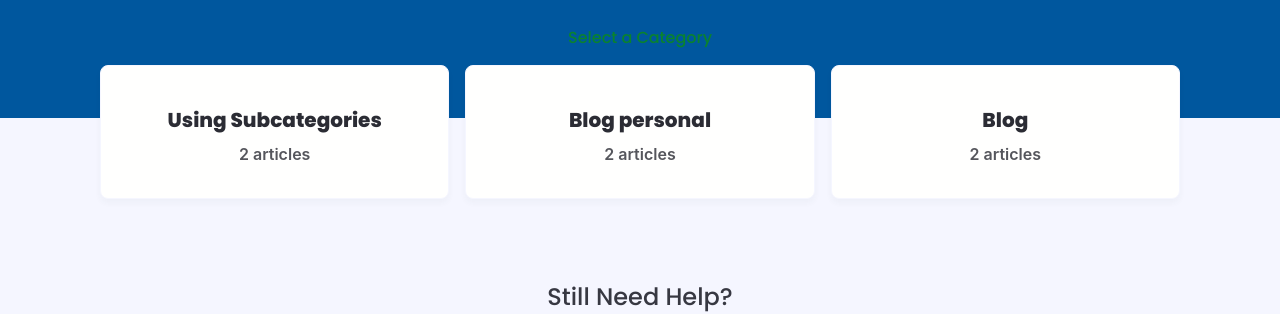
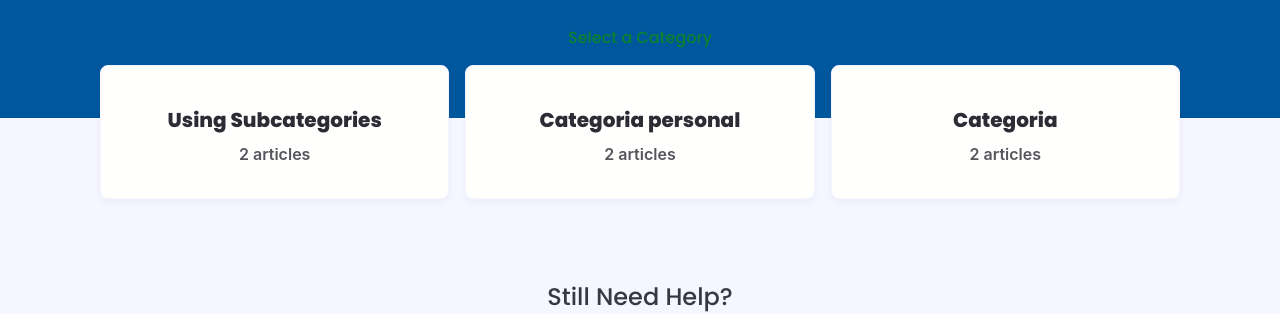
Before and after one commit to ToziGar/Odin, a Jekyll site: the page built from index.html, in a window 1280 px wide. Shown: the part 355-669 px from the top of the page. Built offline with Jekyll 4.4.1, drawn with Linux system fonts in a browser that asks for light colours; nearby versions of some CDN libraries; some web fonts are replaced; comment, search, counter and statistics services are not loaded.

Commit message:
category_list.yml: changed

```diff
--- a/_data/category_list.yml
+++ b/_data/category_list.yml
@@ -5,8 +5,8 @@ using-subcategories:
   name: Using Subcategories
   description: Learn to use subcategories!
 using-odin:
-  name: Blog personal
+  name: Categoria personal
   description: Welcome to Odin, time to get started
 customizing-odin:
-  name: Blog
+  name: Categoria
   description: Welcome to Odin, time to get started
```
